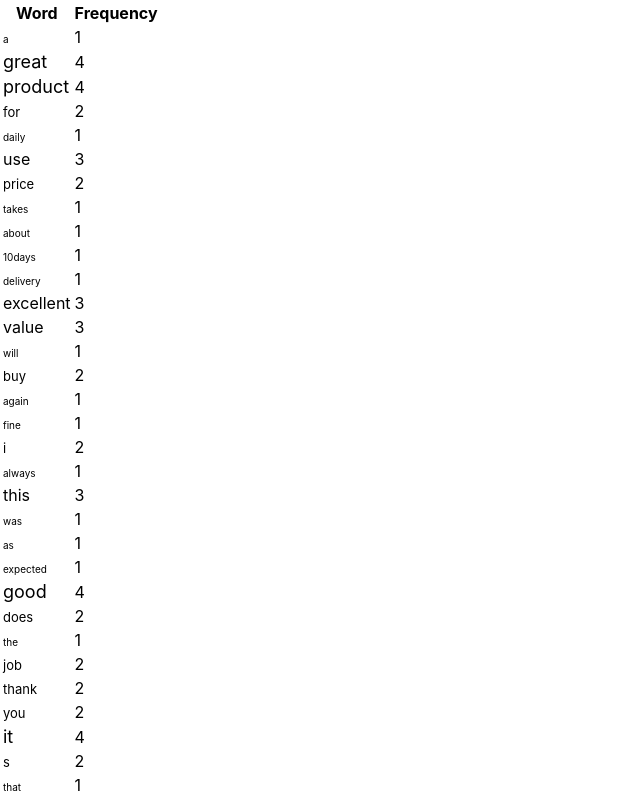
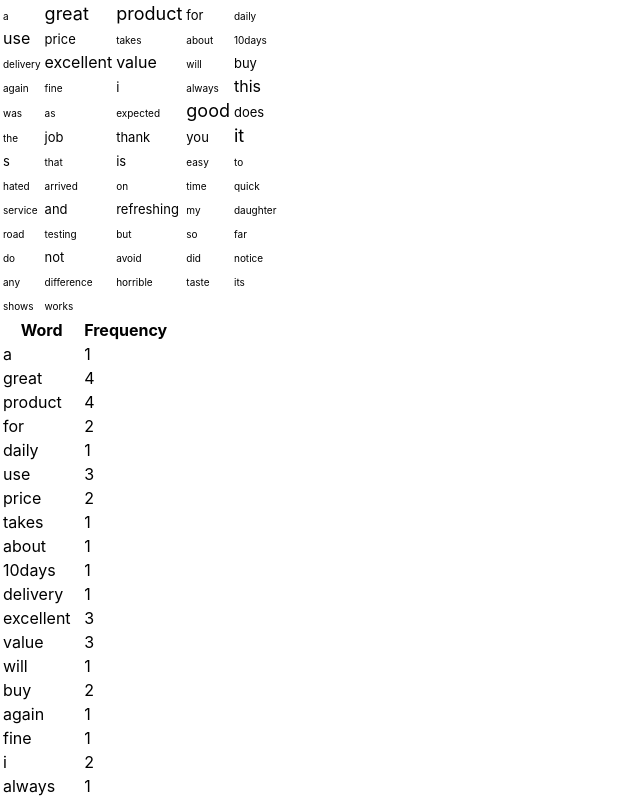
Before and after one commit to mjpayne8/eFundamentalsTest, a React (Create React App) app: page / in a window 1280 px wide. Shown: the top 800 px of the page, without its empty margins (0-640 px from the left). Built offline with nearby package versions, Linux system fonts and the light colour scheme.

Commit message:
improvd word cloud display

```diff
--- /dev/null
+++ b/src/components/CloudElement.js
@@ -0,0 +1,10 @@
+import React from 'react';
+
+const CloudElement = (props) => {
+
+  return(
+      <td><font size={props.size}>{props.word}</font></td>
+  )
+}
+
+export default CloudElement;
--- /dev/null
+++ b/src/components/CloudRow.js
@@ -0,0 +1,18 @@
+import React from 'react'
+import CloudElement from './CloudElement.js'
+
+const CloudRow = (props) => {
+
+  const elements = props.words.map((word, index) => {
+    return(
+      <CloudElement word={word} size={props.size[word]} key={index} className="CloudElement"/>)
+    })
+
+  return(
+      <tr>
+        { elements }
+      </tr>
+  )
+}
+
+export default CloudRow;
--- a/src/components/TableRow.js
+++ b/src/components/TableRow.js
@@ -4,7 +4,7 @@ const TableRow = (props) => {
 
   return(
     <tr>
-      <td><font size= {props.count}>{props.word}</font></td>
+      <td>{props.word}</td>
       <td>{props.count}</td>
     </tr>
   )
--- /dev/null
+++ b/src/components/WordCloudTable.js
@@ -0,0 +1,20 @@
+import React from 'react'
+import CloudRow from './CloudRow.js'
+
+const WordCloudTable = (props) => {
+
+  const rowElements = props.words.map((element, index) => {
+    return(
+      <CloudRow words={element} size={props.wordObject} key={index} className="CloudRow"/>)
+    })
+
+  return(
+    <table>
+    <tbody>
+        { rowElements }
+    </tbody>
+    </table>
+  )
+}
+
+export default WordCloudTable;
--- a/src/containers/ReviewBox.js
+++ b/src/containers/ReviewBox.js
@@ -1,13 +1,15 @@
 import React, {Component} from 'react';
 import data from '../data/reviews.json'
 import WordTable from '../components/WordTable.js'
+import WordCloudTable from '../components/WordCloudTable.js'
 // import WordCloud from '../components/WordCloud.js'
 
 class ReviewBox extends Component{
   constructor(props){
     super(props)
     this.state = {
-      formattedData: {}
+      formattedData: {},
+      keyArray: []
     }
   }
 
@@ -24,14 +26,25 @@ class ReviewBox extends Component{
     return newData
   }
 
+  transformArray(array){
+    const newArray = [];
+    while (array.length){
+      newArray.push(array.splice(0,5));
+    }
+    return newArray
+  }
+
   componentDidMount(){
     const newData = this.countWords(data.reviews);
     this.setState({formattedData: newData});
+    const array = this.transformArray(Object.keys(newData));
+    this.setState({keyArray: array})
   }
 
   render(){
     return(
         <div>
+          <WordCloudTable className="WordCloudTable" words= {this.state.keyArray} wordObject={this.state.formattedData}/>
           <WordTable className="WordTable" wordObject={this.state.formattedData}/>
         </div>
       )
```
